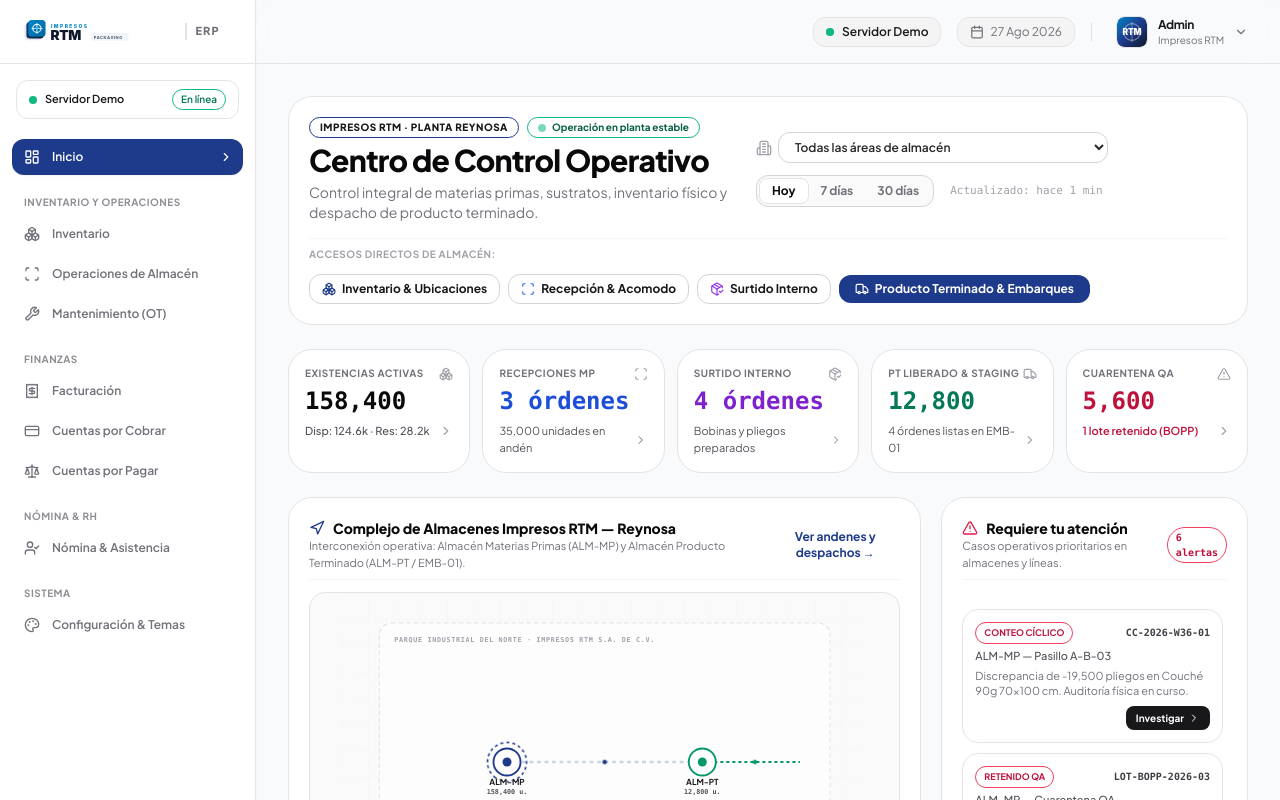
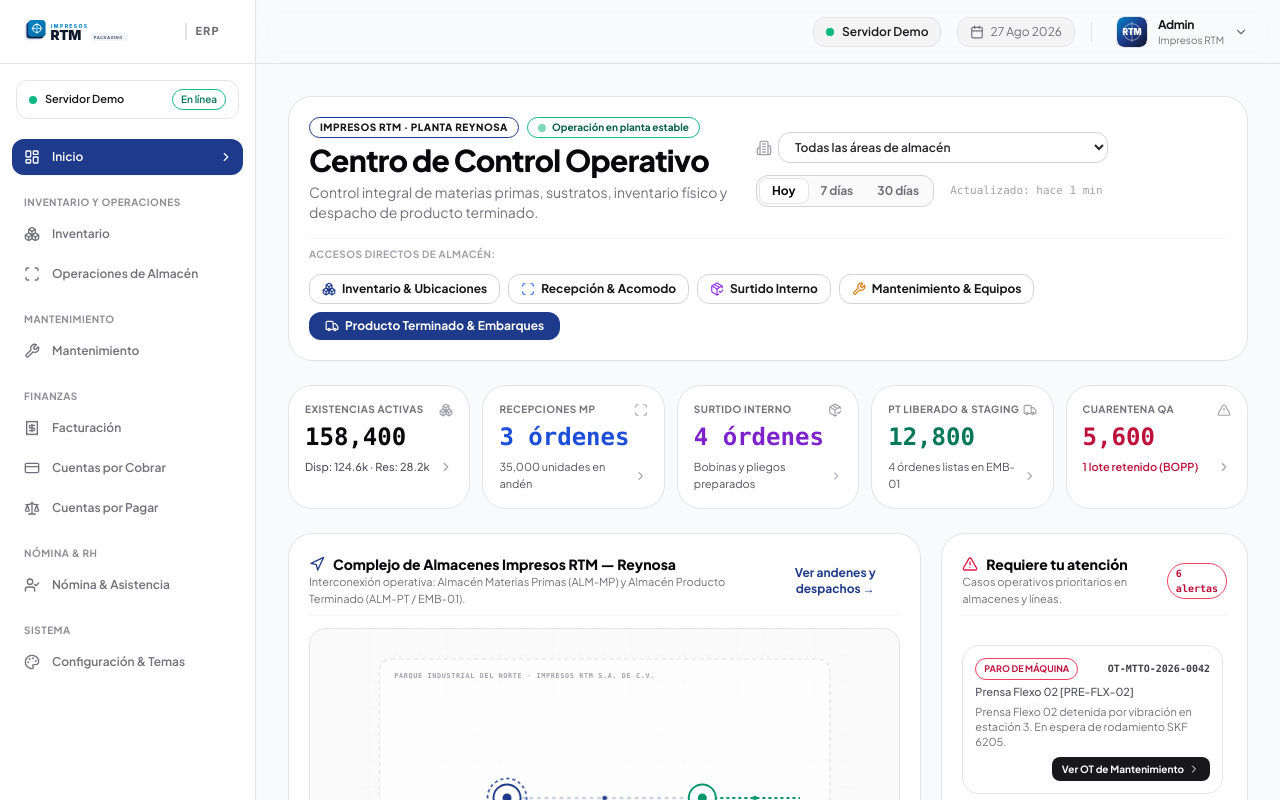
Before and after one commit to Alvarogarcia91/DEMORTM, a React (Vite) app: page / in a window 1280 px wide. Both pictures are taken after a click on the button "Iniciar sesión". Shown: the top 800 px of the page. Built offline with nearby package versions, Linux system fonts and the light colour scheme.

Commit message:
fix(navigation): agregar seccion dedicada de Mantenimiento en sidebar, navbar y configuracion

```diff
--- a/src/components/ConfiguracionView.tsx
+++ b/src/components/ConfiguracionView.tsx
@@ -119,6 +119,7 @@ export const ConfiguracionView: React.FC = () => {
 
   const categories = [
     { id: 'operaciones', label: 'Inventario y Operaciones', desc: 'Módulos de catálogo, almacén físico, control de calidad y logística' },
+    { id: 'mantenimiento', label: 'Mantenimiento & Planta', desc: 'Maquinaria y equipos industriales, órdenes de trabajo (OT), preventivos y refacciones' },
     { id: 'compras', label: 'Cadena de Suministro (Compras)', desc: 'Requisiciones internas, compras y directorio de proveedores' },
     { id: 'ventas', label: 'Gestión Comercial (Ventas)', desc: 'Cotizaciones, órdenes de venta y administración de clientes' },
     { id: 'finanzas', label: 'Finanzas & Facturación', desc: 'Facturación CFDI 4.0, Cuentas por Cobrar y Cuentas por Pagar' },
--- a/src/components/DashboardInicio.tsx
+++ b/src/components/DashboardInicio.tsx
@@ -23,7 +23,8 @@ import {
   Plus,
   Search,
   Factory,
-  Activity
+  Activity,
+  Wrench
 } from 'lucide-react';
 import { NavItemKey } from './Sidebar';
 
@@ -74,6 +75,16 @@ export const DashboardInicio: React.FC<DashboardInicioProps> = ({ onNavigate })
 
   // Requiere tu atención list (6 industrial cases)
   const attentionItems = [
+    {
+      id: 'att-0',
+      tag: 'Paro de Máquina',
+      tagColor: 'border-rose-500 text-rose-700',
+      reference: 'OT-MTTO-2026-0042',
+      facility: 'Prensa Flexo 02 [PRE-FLX-02]',
+      description: 'Prensa Flexo 02 detenida por vibración en estación 3. En espera de rodamiento SKF 6205.',
+      actionLabel: 'Ver OT de Mantenimiento',
+      targetTab: 'mantenimiento' as NavItemKey,
+    },
     {
       id: 'att-1',
       tag: 'Conteo cíclico',
@@ -256,6 +267,15 @@ export const DashboardInicio: React.FC<DashboardInicioProps> = ({ onNavigate })
             >
               <PackageCheck className="w-3.5 h-3.5 text-purple-600" />
               <span>Surtido Interno</span>
+            </button>
+
+            <button
+              type="button"
+              onClick={() => onNavigate('mantenimiento')}
+              className="px-3 py-1.5 rounded-xl bg-white hover:bg-zinc-50 text-zinc-900 font-bold text-xs border border-zinc-300 shadow-2xs flex items-center gap-1.5 transition-all cursor-pointer"
+            >
+              <Wrench className="w-3.5 h-3.5 text-amber-600" />
+              <span>Mantenimiento & Equipos</span>
             </button>
 
             <button
--- a/src/components/DashboardShell.tsx
+++ b/src/components/DashboardShell.tsx
@@ -539,6 +539,8 @@ export const DashboardShell: React.FC<DashboardShellProps> = ({ onLogout }) => {
  <Topbar
  onOpenMobileMenu={() => setIsOpenMobile(true)}
  onLogout={onLogout}
+ activeTab={activeTab}
+ onSelectTab={(tab) => setActiveTab(tab)}
  />
 
  <main className="flex-1 p-4 sm:p-6 lg:p-8 max-w-[1520px] w-full mx-auto">
--- a/src/components/Sidebar.tsx
+++ b/src/components/Sidebar.tsx
@@ -82,7 +82,12 @@ export const Sidebar: React.FC<SidebarProps> = ({
  { key: 'inventario', label: 'Inventario', icon: Boxes },
  { key: 'mesa-verificacion', label: 'Operaciones de Almacén', icon: Scan },
  { key: 'logistica', label: 'Órdenes de Salida', icon: Truck },
- { key: 'mantenimiento', label: 'Mantenimiento (OT)', icon: Wrench },
+ ],
+ },
+ {
+ title: 'MANTENIMIENTO',
+ items: [
+ { key: 'mantenimiento', label: 'Mantenimiento', icon: Wrench },
  ],
  },
  {
--- a/src/components/Topbar.tsx
+++ b/src/components/Topbar.tsx
@@ -5,20 +5,23 @@ import {
  Menu,
  ChevronDown
 } from 'lucide-react';
+import { NavItemKey } from './Sidebar';
 
 interface TopbarProps {
  onOpenMobileMenu: () => void;
  onLogout: () => void;
+ activeTab?: NavItemKey;
+ onSelectTab?: (tab: NavItemKey) => void;
 }
 
-export const Topbar: React.FC<TopbarProps> = ({ onOpenMobileMenu, onLogout }) => {
+export const Topbar: React.FC<TopbarProps> = ({ onOpenMobileMenu, onLogout, activeTab, onSelectTab }) => {
  const [showUserMenu, setShowUserMenu] = useState(false);
 
  return (
  <header className="sticky top-0 z-20 h-16 bg-theme-surface/95 backdrop-blur-md border-b border-theme-subtle px-4 sm:px-6 flex items-center justify-between gap-4 transition-colors">
 
- {/* Left: Mobile Menu Trigger (hidden on desktop) */}
- <div className="flex items-center">
+ {/* Left: Mobile Menu Trigger & Current Module Breadcrumb */}
+ <div className="flex items-center gap-3">
  <button
  onClick={onOpenMobileMenu}
  className="lg:hidden p-2 rounded-xl text-theme-muted hover:bg-theme-muted hover:text-theme-main transition-colors cursor-pointer"
@@ -26,6 +29,32 @@ export const Topbar: React.FC<TopbarProps> = ({ onOpenMobileMenu, onLogout }) =>
  >
  <Menu className="w-5 h-5" />
  </button>
+
+ {activeTab && activeTab !== 'inicio' && (
+ <div className="hidden sm:flex items-center gap-2 text-xs">
+ <span className="text-theme-muted font-mono uppercase tracking-wider text-[10px]">RTM ERP</span>
+ <span className="text-theme-muted">/</span>
+ <span className="font-bold text-theme-main">
+ {activeTab === 'mantenimiento' ? 'Mantenimiento' :
+ activeTab === 'nomina' ? 'Nómina & Asistencia' :
+ activeTab === 'facturacion' ? 'Facturación' :
+ activeTab === 'cxc' ? 'Cuentas por Cobrar' :
+ activeTab === 'cxp' ? 'Cuentas por Pagar' :
+ activeTab === 'inventario' ? 'Inventario' :
+ activeTab === 'mesa-verificacion' ? 'Operaciones de Almacén' :
+ activeTab === 'logistica' ? 'Órdenes de Salida' :
+ activeTab === 'compras' ? 'Compras' :
+ activeTab === 'requisiciones' ? 'Requisiciones' :
+ activeTab === 'proveedores' ? 'Proveedores' :
+ activeTab === 'cotizaciones' ? 'Cotizaciones' :
+ activeTab === 'pedidos' ? 'Pedidos' :
+ activeTab === 'clientes' ? 'Clientes' :
+ activeTab === 'articulos' ? 'Artículos' :
+ activeTab === 'configuracion' ? 'Configuración & Temas' :
+ activeTab}
+ </span>
+ </div>
+ )}
  </div>
 
  {/* Right: Server Status, Date & User */}
--- a/src/context/NavigationModulesContext.tsx
+++ b/src/context/NavigationModulesContext.tsx
@@ -4,7 +4,7 @@ import { NavItemKey } from '../components/Sidebar';
 export interface ModuleDefinition {
   key: NavItemKey;
   label: string;
-  category: 'operaciones' | 'compras' | 'ventas' | 'finanzas' | 'nomina' | 'sistema';
+  category: 'operaciones' | 'compras' | 'ventas' | 'finanzas' | 'nomina' | 'mantenimiento' | 'sistema';
   categoryLabel: string;
   description: string;
   isLocked?: boolean;
@@ -49,9 +49,9 @@ export const MODULE_DEFINITIONS: ModuleDefinition[] = [
   },
   {
     key: 'mantenimiento',
-    label: 'Mantenimiento & OTs',
-    category: 'operaciones',
-    categoryLabel: 'Inventario y Operaciones',
+    label: 'Mantenimiento & Equipos',
+    category: 'mantenimiento',
+    categoryLabel: 'Mantenimiento & Planta',
     description: 'Control de maquinaria y equipos, órdenes de trabajo (OT), refacciones y mantenimiento preventivo.',
   },
   {
@@ -156,7 +156,7 @@ const DEFAULT_VISIBILITY: VisibilityMap = {
   'configuracion': true,
 };
 
-const STORAGE_KEY = 'rtm_visible_navigation_modules_v5';
+const STORAGE_KEY = 'rtm_visible_navigation_modules_v6';
 
 interface NavigationModulesContextType {
   visibleModules: VisibilityMap;
@@ -183,6 +183,7 @@ export const NavigationModulesProvider: React.FC<{ children: React.ReactNode }>
           return {
             ...DEFAULT_VISIBILITY,
             ...parsed,
+            'mantenimiento': parsed.mantenimiento !== undefined ? parsed.mantenimiento : true,
             'nomina': parsed.nomina !== undefined ? parsed.nomina : true,
           };
         } catch {
@@ -200,7 +201,10 @@ export const NavigationModulesProvider: React.FC<{ children: React.ReactNode }>
   const isModuleVisible = (key: NavItemKey): boolean => {
     // Locked items are always visible
     if (key === 'inicio' || key === 'configuracion') return true;
-    return visibleModules[key] !== false;
+    if (visibleModules[key] === undefined) {
+      return DEFAULT_VISIBILITY[key] ?? true;
+    }
+    return visibleModules[key] === true;
   };
 
   const toggleModule = (key: NavItemKey) => {
```
